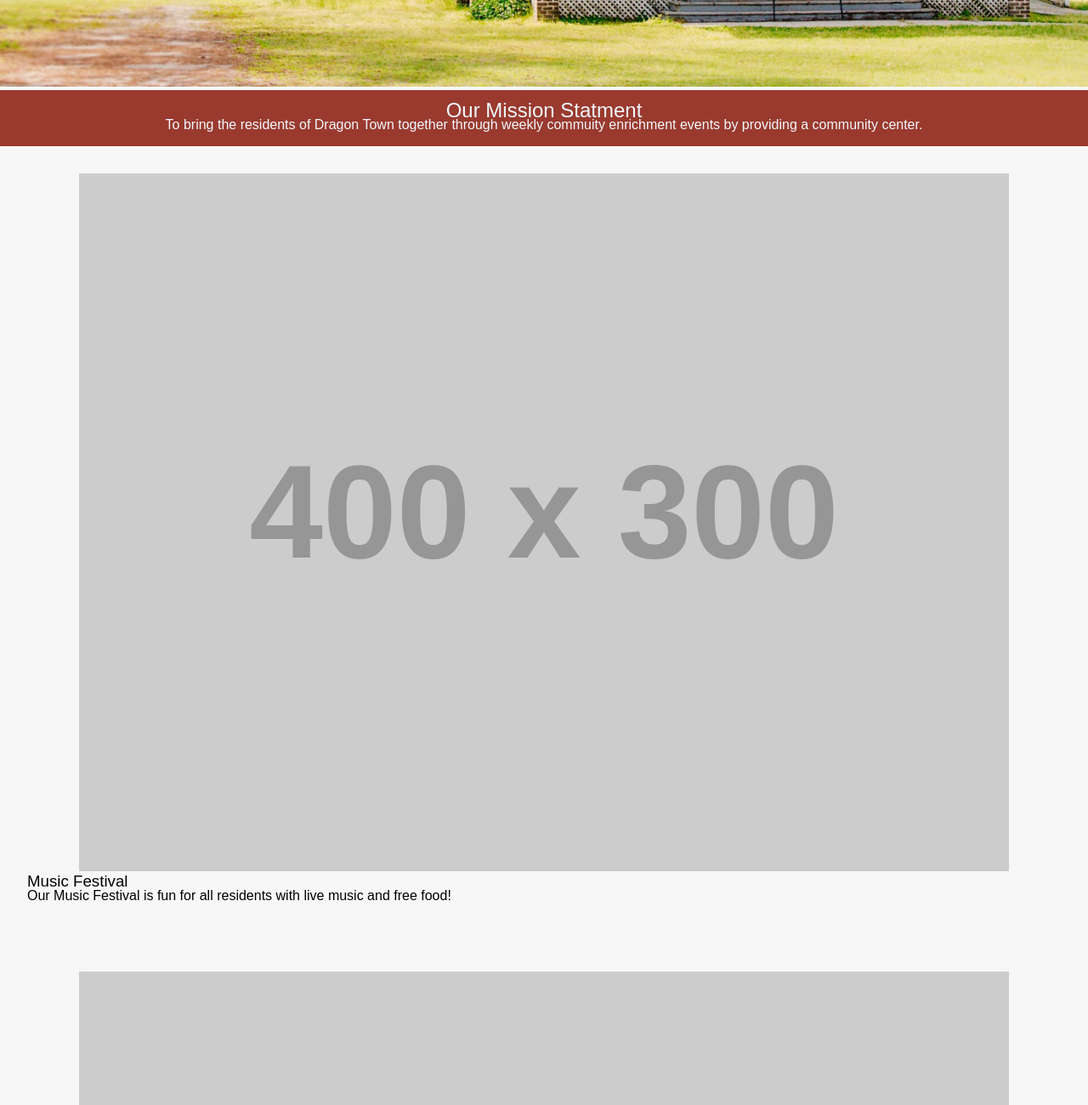
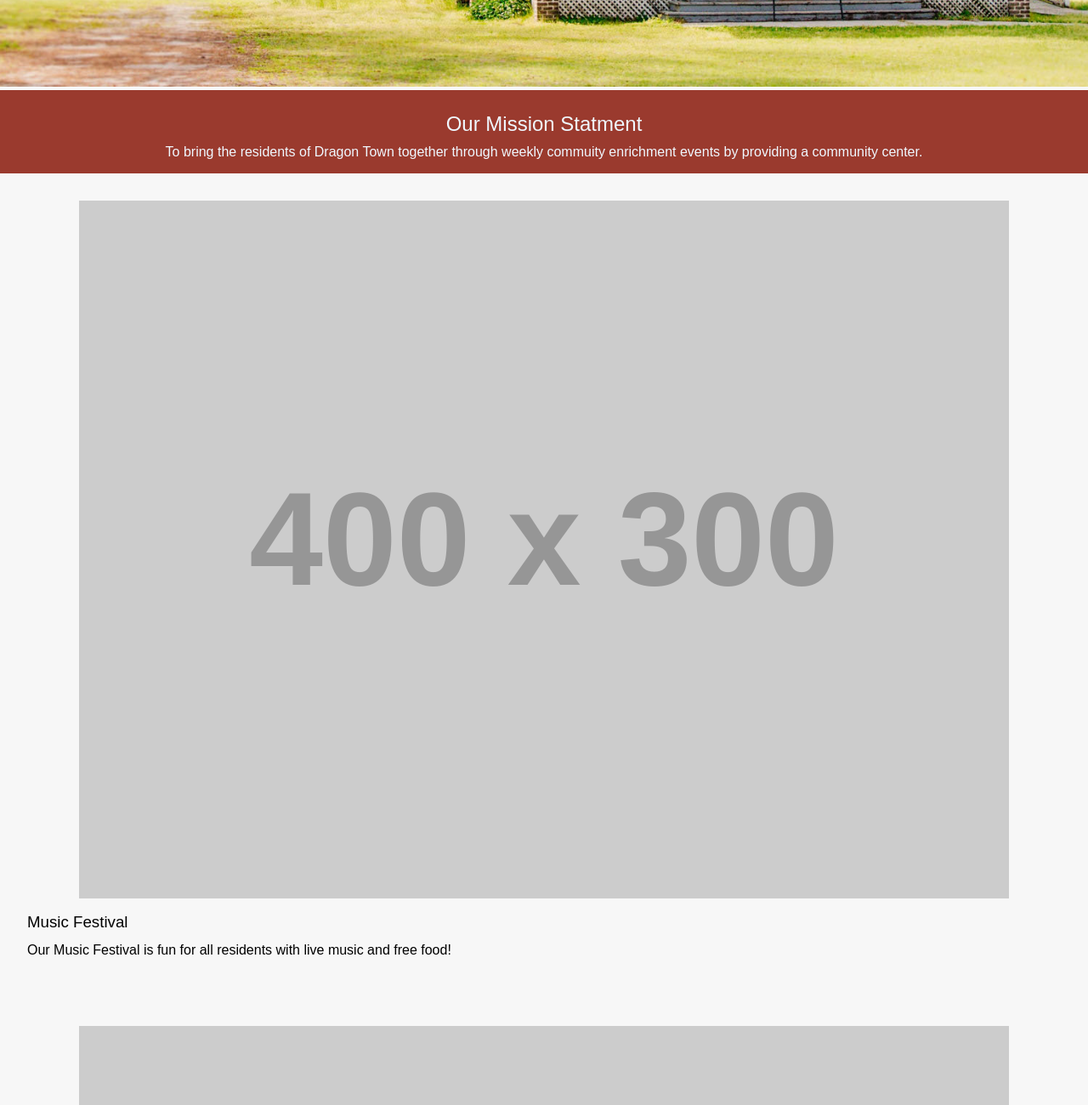
Before and after one commit to dragons-keep-community-center/Website, a plain HTML site: page Index.html in a window 1280 px wide. Shown: the part 700-2000 px from the top of the page at 85% size. Drawn offline with Linux system fonts and the light colour scheme; placeholder pictures from the web are drawn by us.

Commit message:
Update style.css

```diff
--- a/style.css
+++ b/style.css
@@ -38,6 +38,12 @@ body {
     margin: 0;
     background-color: #f7f7f7;
     font-family: sans-serif;
+}
+h1,h2{
+    margin: 1rem;
+}
+h3{
+    margin: 1rem 0rem 1rem 0rem;
 }
 
 .mobile-container {
```
